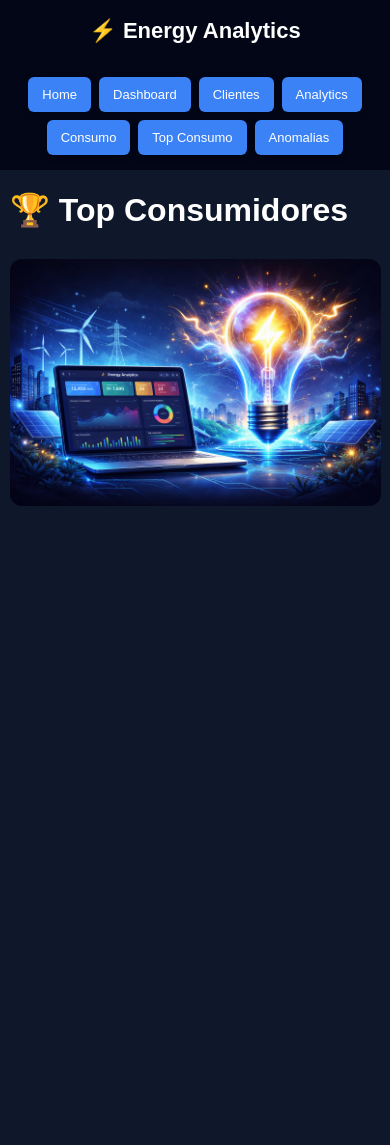
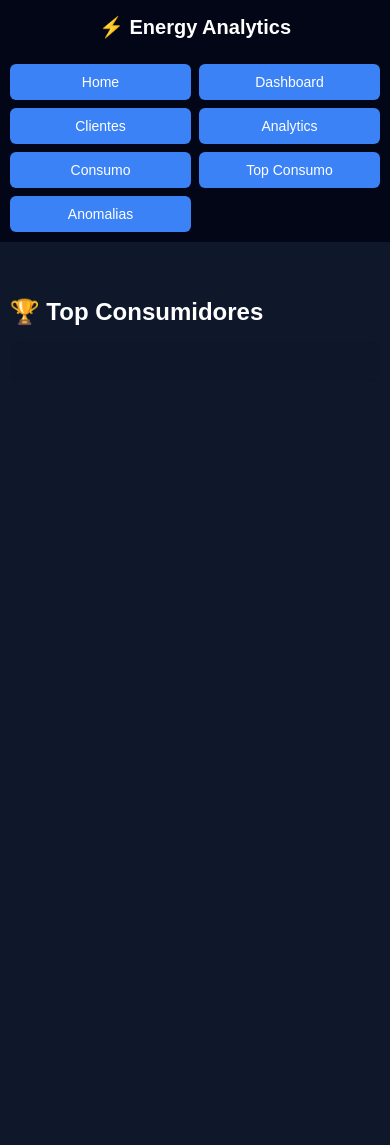
Before and after one commit to Lussandrorj2/energy-analytics-api, a Django app: page /top-consumidores/ in a window 390 px wide. Shown: the top 1145 px of the page. Before the commit the page ends 506 px from the top, so only its background shows below. Run offline with Django 5.2, Linux system fonts and the light colour scheme; the visitor is signed in with stand-in values (Sample User, id 1); data that the repository does not hold is empty.

Commit message:
refactor: improve base.html layout and remove duplicated styles

```diff
--- a/config/static/js/top-consumidores.js
+++ b/config/static/js/top-consumidores.js
@@ -1,53 +1,25 @@
-async function carregarRanking(){
+const container = document.getElementById("ranking");
 
-    try{
+fetch("/api/v1/analytics/top-consumers/")
+    .then(res => res.json())
+    .then(data => {
 
-        const response = await fetch("/api/v1/analytics/top-consumers/");
+        data.forEach((cliente, index) => {
 
-        if(!response.ok){
-            throw new Error("Erro ao carregar ranking");
-        }
+            const item = document.createElement("div");
 
-        const data = await response.json();
+            item.style.display = "flex";
+            item.style.justifyContent = "space-between";
+            item.style.padding = "12px 0";
+            item.style.borderBottom = "1px solid rgba(255,255,255,0.1)";
 
-        const container = document.getElementById("ranking");
+            item.innerHTML = `
+<span>${index + 1}º ${cliente.nome}</span>
+<span>${cliente.consumo} kWh</span>
+`;
 
-        if(!container) return;
-
-        // limpa antes de adicionar
-        container.innerHTML = "";
-
-        const medalhas = ["🥇","🥈","🥉"];
-
-        if(data.length === 0){
-
-            container.innerHTML = "<p>Nenhum consumo registrado.</p>";
-            return;
-
-        }
-
-        data.forEach((cliente,index)=>{
-
-            const medalha = medalhas[index] || `#${index+1}`;
-
-            const card = document.createElement("div");
-            card.className="card";
-
-            card.innerHTML = `
-                <div class="rank">${medalha} ${cliente.cliente__nome}</div>
-                <div class="consumo">${Number(cliente.consumo_total).toFixed(2)} kWh</div>
-            `;
-
-            container.appendChild(card);
+            container.appendChild(item);
 
         });
 
-    }catch(error){
-
-        console.error("Erro ao carregar ranking:", error);
-
-    }
-
-}
-
-document.addEventListener("DOMContentLoaded", carregarRanking);
+    });
--- a/config/templates/anomalias.html
+++ b/config/templates/anomalias.html
@@ -12,7 +12,9 @@ Anomalias
     <h1>⚠️ Anomalias de Consumo</h1>
 
     <div class="card">
+
         <div id="anomalias"></div>
+
     </div>
 
 </div>
--- a/config/templates/base.html
+++ b/config/templates/base.html
@@ -10,6 +10,8 @@
     <title>{% block title %}Energy Analytics{% endblock %}</title>
 
     <style>
+        /* BASE */
+
         body {
             background: #0f172a;
             color: white;
@@ -21,26 +23,57 @@
 
         .header {
             background: #020617;
-            padding: 18px;
+            padding: 15px;
             text-align: center;
-            font-size: 22px;
+            font-size: 20px;
             font-weight: bold;
         }
 
-        /* HERO HOME */
+        /* MENU */
+
+        .menu {
+            display: grid;
+            grid-template-columns: repeat(2, 1fr);
+            gap: 8px;
+            padding: 10px;
+            background: #020617;
+        }
+
+        .menu a {
+            text-decoration: none;
+            color: white;
+            background: #3b82f6;
+            padding: 10px;
+            border-radius: 6px;
+            font-size: 14px;
+            text-align: center;
+            transition: 0.2s;
+        }
+
+        .menu a:hover {
+            background: #2563eb;
+        }
+
+        /* CONTAINER */
+
+        .container {
+            width: 95%;
+            margin: 20px auto;
+        }
+
+        /* HERO */
 
         .hero-home {
             position: relative;
             width: 100%;
-            max-width: 1200px;
-            margin: 20px auto 40px auto;
+            margin: 20px auto;
 
             background-image:url("{% static 'js/images/energy-hero.webp22.jpeg' %}");
             background-size: cover;
             background-position: center;
 
-            min-height: 900px;
-            padding: 80px 20px;
+            min-height: 320px;
+            padding: 30px 15px;
 
             border-radius: 12px;
             overflow: hidden;
@@ -51,97 +84,18 @@
             position: absolute;
             inset: 0;
             background: rgba(0, 0, 0, 0.65);
-            z-index: 0;
         }
 
         .hero-overlay {
             position: relative;
-            z-index: 1;
             max-width: 900px;
             margin: auto;
 
             background: rgba(15, 23, 42, 0.75);
             backdrop-filter: blur(6px);
 
-            padding: 40px;
+            padding: 25px;
             border-radius: 12px;
-        }
-
-        /* PAGES */
-
-        .page-top-consumo {
-            min-height: 100vh;
-            position: relative;
-            padding: 40px;
-        }
-
-        .page-top-consumo::before {
-            content: "";
-            position: absolute;
-            inset: 0;
-
-            background-image:url("{% static 'js/images/energy-hero.webp.png' %}");
-            background-size: cover;
-            background-position: center;
-            background-repeat: no-repeat;
-
-            filter: brightness(0.35);
-            z-index: -1;
-        }
-
-        .page-anomalias {
-            min-height: 100vh;
-            position: relative;
-            padding: 40px;
-        }
-
-        .page-anomalias::before {
-            content: "";
-            position: absolute;
-            inset: 0;
-
-            background-image:url("{% static 'js/images/energy-hero.webp3.png' %}");
-            background-size: cover;
-            background-position: center;
-
-            filter: brightness(0.35);
-            z-index: -1;
-        }
-
-        /* MENU */
-
-        .menu {
-            display: flex;
-            flex-wrap: wrap;
-            justify-content: center;
-            gap: 10px;
-            padding: 15px;
-            background: #020617;
-        }
-
-        .menu a {
-            text-decoration: none;
-            color: white;
-            background: #3b82f6;
-            padding: 12px 18px;
-            border-radius: 6px;
-            font-size: 15px;
-            transition: 0.2s;
-            box-shadow: 0 2px 6px rgba(0, 0, 0, 0.3);
-            text-align: center;
-        }
-
-        .menu a:hover {
-            background: #2563eb;
-        }
-
-        /* CONTAINER */
-
-        .container {
-            width: 95%;
-            max-width: 1200px;
-            margin: 40px auto;
-            padding: 0 10px;
         }
 
         /* CARDS */
@@ -150,7 +104,8 @@
             background: rgba(15, 23, 42, 0.85);
             backdrop-filter: blur(6px);
             border-radius: 12px;
-            padding: 25px;
+            padding: 20px;
+            margin-bottom: 20px;
         }
 
         /* FORM */
@@ -177,63 +132,77 @@
             background: #0ea5e9;
         }
 
+        /* GRÁFICOS */
+
         canvas {
-            width: 100%;
-            max-width: 600px;
-            margin: auto;
+            width: 100% !important;
+            min-height: 250px;
         }
 
-        .hero {
-            width: 100%;
-            margin-top: 30px;
+        /* PAGES */
+
+        .page-top-consumo,
+        .page-anomalias {
+            min-height: 100vh;
+            padding: 20px 0;
         }
 
-        .hero img {
-            width: 100%;
-            max-width: 100%;
-            height: auto;
-            border-radius: 12px;
-            display: block;
+        /* TITULOS */
+
+        h1 {
+            font-size: 24px;
         }
 
-        /* RESPONSIVO MOBILE */
+        h2 {
+            font-size: 18px;
+        }
 
-        @media(max-width:768px) {
+        /* ===== DESKTOP ===== */
+
+        @media(min-width:768px) {
+
+            .header {
+                font-size: 22px;
+                padding: 18px;
+            }
+
+            .menu {
+                display: flex;
+                flex-wrap: wrap;
+                justify-content: center;
+                gap: 10px;
+                padding: 15px;
+            }
+
+            .menu a {
+                padding: 12px 18px;
+                font-size: 15px;
+            }
+
+            .container {
+                max-width: 1200px;
+                margin: 40px auto;
+            }
 
             .hero-home {
-                min-height: 600px;
-                padding: 50px 15px;
+                min-height: 500px;
+                padding: 60px 20px;
             }
 
             .hero-overlay {
-                width: 95%;
-                padding: 25px;
+                padding: 40px;
             }
 
-            .hero-overlay h1 {
-                font-size: 26px;
+            canvas {
+                min-height: 350px;
             }
 
-            .hero-overlay p {
-                font-size: 16px;
+            h1 {
+                font-size: 32px;
             }
 
-            .hero-overlay ul {
-                font-size: 16px;
-            }
-
-            .container {
-                width: 95%;
-                margin: 20px auto;
-            }
-
-            .menu {
-                gap: 8px;
-            }
-
-            .menu a {
-                font-size: 13px;
-                padding: 10px 14px;
+            h2 {
+                font-size: 24px;
             }
 
         }
--- a/config/templates/top-consumidores.html
+++ b/config/templates/top-consumidores.html
@@ -7,15 +7,15 @@ Top Consumidores
 
 {% block content %}
 
-<h1>🏆 Top Consumidores</h1>
+<div class="page-top-consumo">
 
-<div id="ranking"></div>
+    <h1>🏆 Top Consumidores</h1>
 
-<div class="hero">
+    <div class="card">
 
-<img src="{% static 'js/images/energy-hero.webp.png' %}"
-alt="Energy Analytics"
-loading="lazy">
+        <div id="ranking"></div>
+
+    </div>
 
 </div>
 
```
Also changed, not shown: config/static/js/anomalias.js (+17 -42 lines).
